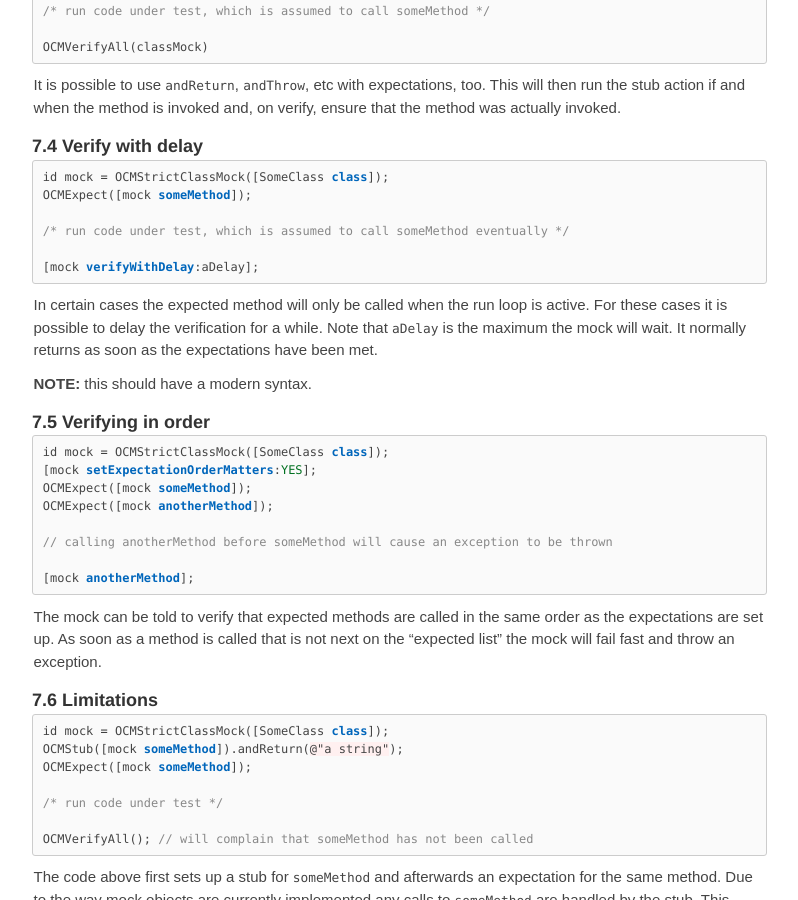
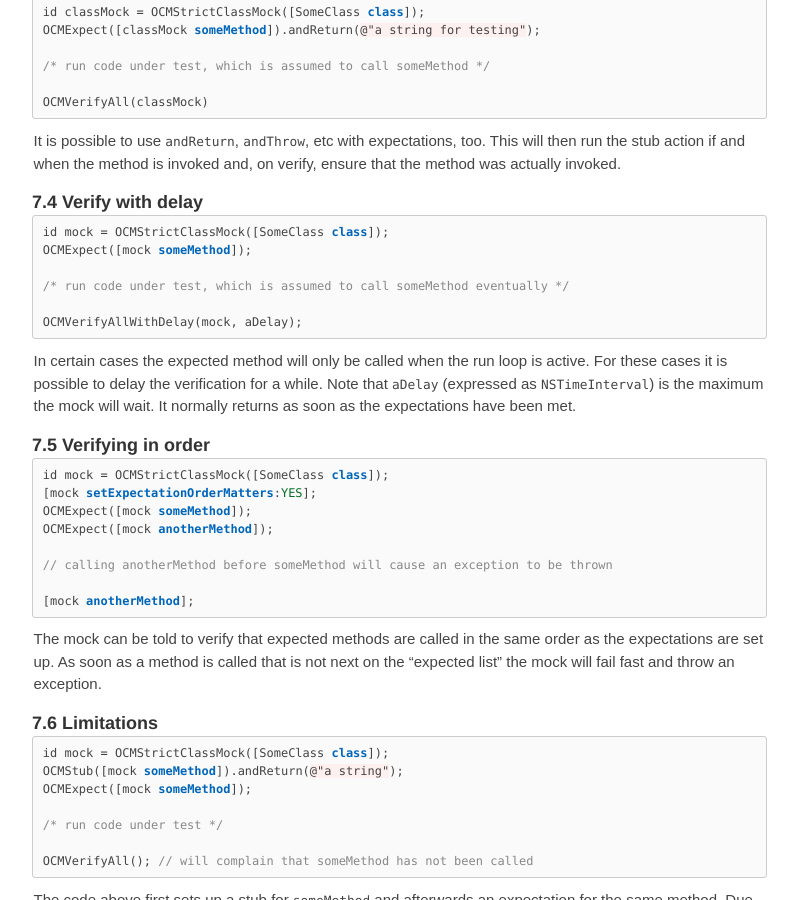
Before and after one commit to erikdoe/ocmock, a Jekyll site: the page built from reference.html, in a window 1280 px wide and 900 px high, scrolled down 7973 px. Shown: the whole window, without its empty margins (118-916 px from the left). Built offline with Jekyll 4.4.1, drawn with Linux system fonts in a browser that asks for light colours; some of the changed text lies outside the part shown.

Commit message:
Added modern syntax for verify with delay.

```diff
--- a/reference.html
+++ b/reference.html
@@ -456,12 +458,10 @@ OCMExpect([mock someMethod]);
 
 /* run code under test, which is assumed to call someMethod eventually */
 
-[mock verifyWithDelay:aDelay];
+OCMVerifyAllWithDelay(mock, aDelay);
 {% endhighlight objc %}
 
-<p>In certain cases the expected method will only be called when the run loop is active. For these cases it is possible to delay the verification for a while. Note that <code>aDelay</code> is the maximum the mock will wait. It normally returns as soon as the expectations have been met.
-
-<p><b>NOTE:</b> this should have a modern syntax.
+<p>In certain cases the expected method will only be called when the run loop is active. For these cases it is possible to delay the verification for a while. Note that <code>aDelay</code> (expressed as <code>NSTimeInterval</code>) is the maximum the mock will wait. It normally returns as soon as the expectations have been met.
 
 
 <h3 class="numbered">Verifying in order</h3>
```
Also changed, not shown: other parts of reference.html (+2 -0 lines).
